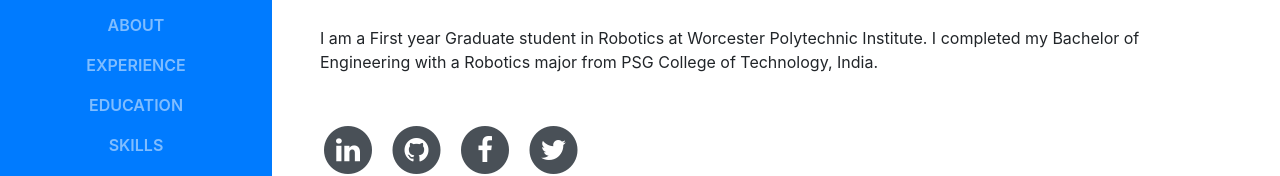
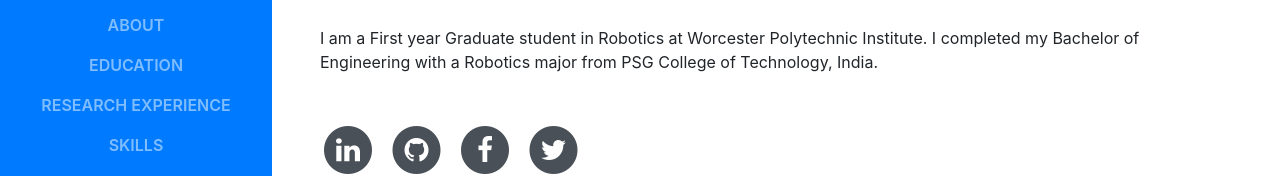
Before and after one commit to shakthisharavanan/shakthisharavanan.github.io, a website with bundled scripts: page index.html in a window 1280 px wide. Shown: the part 362-538 px from the top of the page. Built offline with nearby package versions, Linux system fonts and the light colour scheme; a web font is replaced by a local one.

Commit message:
order change

```diff
--- a/index.html
+++ b/index.html
@@ -43,10 +43,10 @@
             <a class="nav-link js-scroll-trigger" href="#about">About</a>
           </li>
           <li class="nav-item">
-            <a class="nav-link js-scroll-trigger" href="#experience">Experience</a>
+            <a class="nav-link js-scroll-trigger" href="#education">Education</a>
           </li>
           <li class="nav-item">
-            <a class="nav-link js-scroll-trigger" href="#education">Education</a>
+            <a class="nav-link js-scroll-trigger" href="#experience">Research Experience</a>
           </li>
           <li class="nav-item">
             <a class="nav-link js-scroll-trigger" href="#skills">Skills</a>
```
